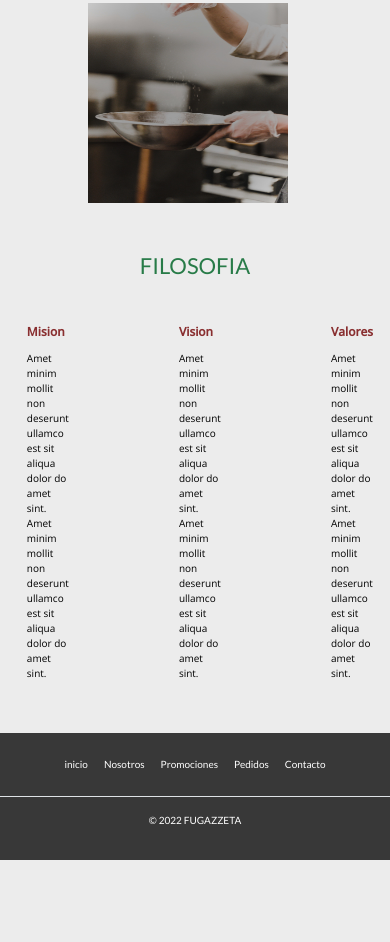
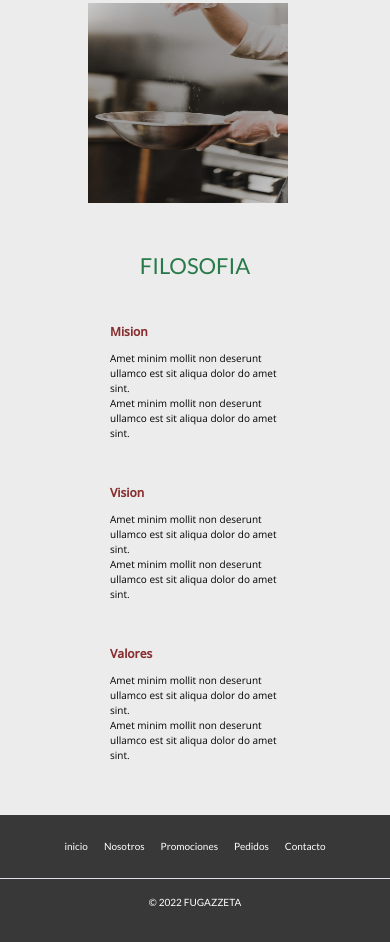
Before and after one commit to lrgz/fugazzeta, a plain HTML site: page pages/nosotros.html in a window 390 px wide. Shown: the part 527-1469 px from the top of the page. Before the commit the page ends 1387 px from the top, so only its background shows below. Drawn offline with nearby package versions, Linux system fonts and the light colour scheme.

Commit message:
correcion query media para mobile

```diff
--- a/css/style.css
+++ b/css/style.css
@@ -1142,7 +1142,7 @@ footer {
         border: 2px solid #287B48;
         border-radius: 10px;
         display: flex;
-
+        flex-direction: column;
     }
 
     .cardProductoImg img {
@@ -1274,7 +1274,7 @@ footer {
     .filosofia{
         margin: 10px 50px 10px 50px;
         display: flex;
-        flex-flow: row ;
+        flex-flow: column ;
         justify-content: center;
     }
 
```
